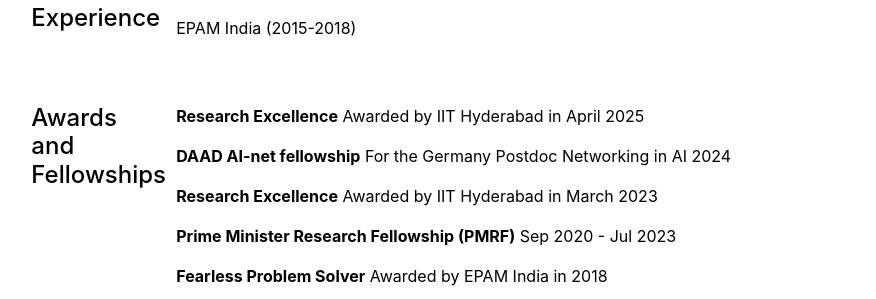
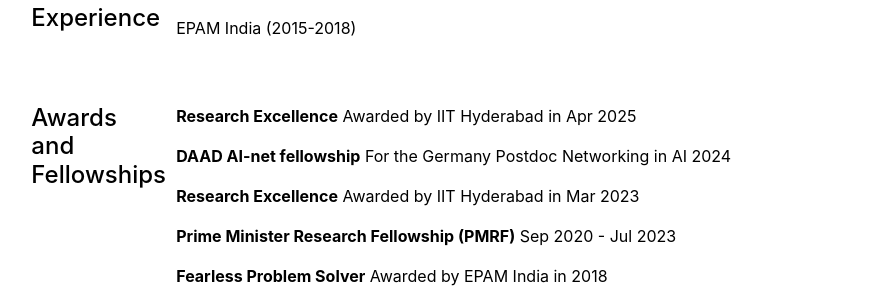
Before and after one commit to gautam0707/gautam0707.github.io, a Jekyll site: the page built from cv.md, in a window 1280 px wide. Shown: the part 656-955 px from the top of the page, without its empty margins (198-1074 px from the left). Built offline with Jekyll 4.4.1, drawn with Linux system fonts in a browser that asks for light colours; a style sheet for code colours, icons or effects is not loaded.

Commit message:
Update awards_and_fellowships.yml

```diff
--- a/_data/cv/awards_and_fellowships.yml
+++ b/_data/cv/awards_and_fellowships.yml
@@ -1,11 +1,11 @@
 - title: 'Research Excellence'
-  description: 'Awarded by IIT Hyderabad in April 2025'
+  description: 'Awarded by IIT Hyderabad in Apr 2025'
 
 - title: 'DAAD AI-net fellowship'
   description: 'For the Germany Postdoc Networking in AI 2024'
 
 - title: 'Research Excellence'
-  description: 'Awarded by IIT Hyderabad in March 2023'
+  description: 'Awarded by IIT Hyderabad in Mar 2023'
 
 - title: 'Prime Minister Research Fellowship (PMRF)'
   description: 'Sep 2020 - Jul 2023'
```
